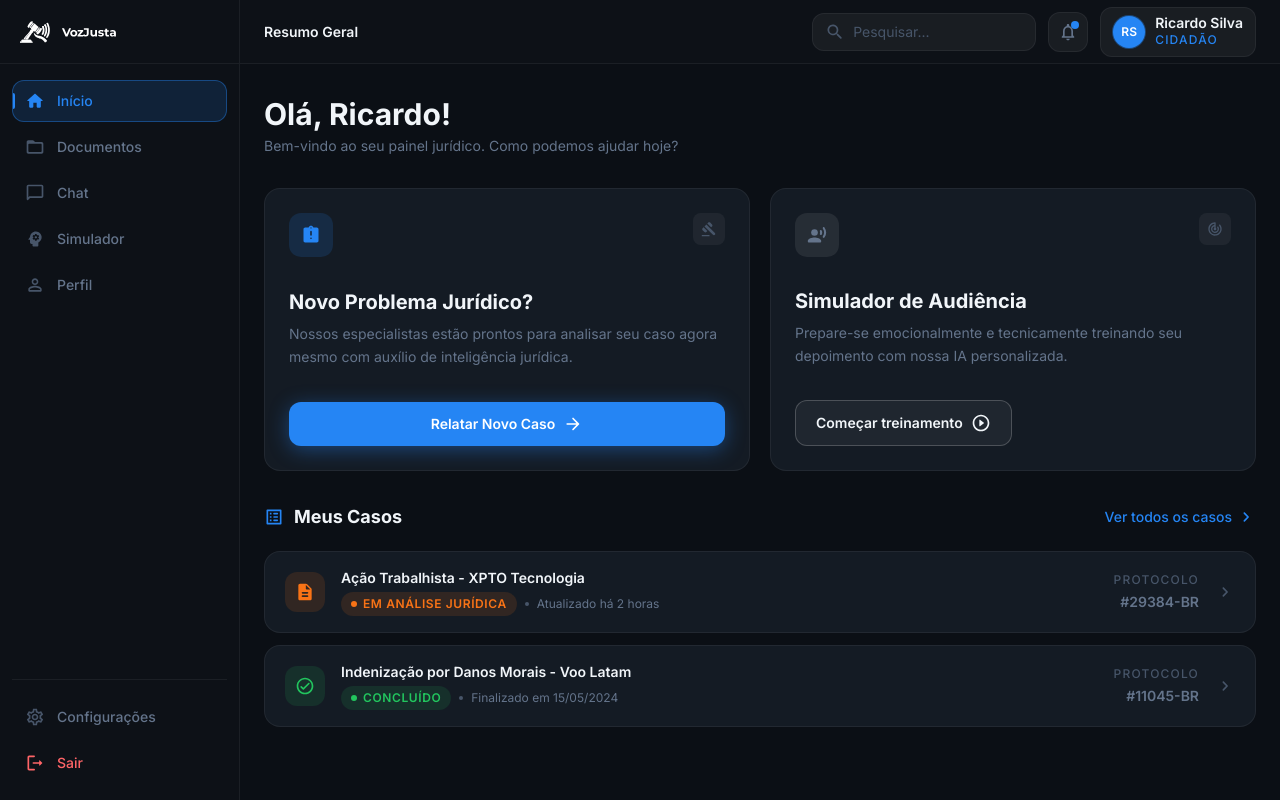
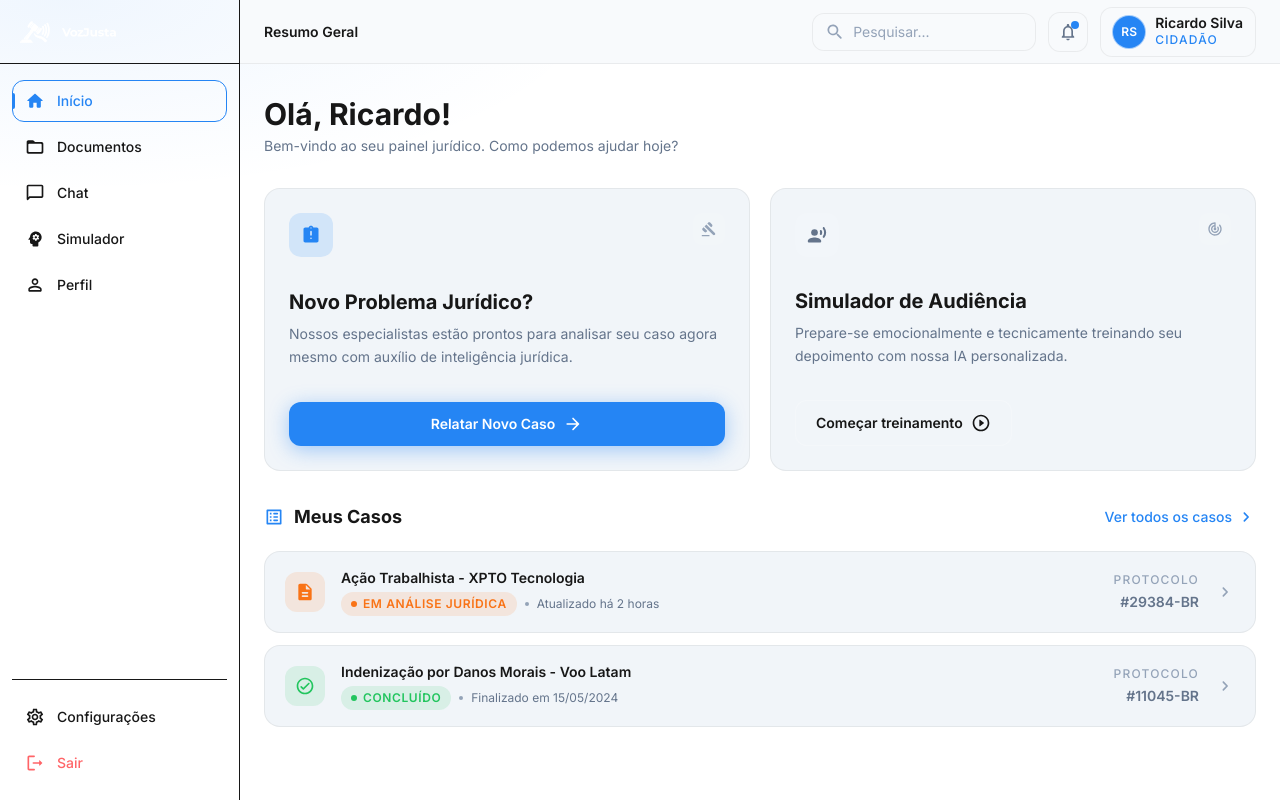
Before and after one commit to VozJusta/VJ.WEB, a Next.js app: page /dashboard in a window 1280 px wide. Built offline with nearby package versions, Linux system fonts and the light colour scheme.

Commit message:
style: replace --dashboard-* tokens with semantic surface tokens and gradient layout-bg

```diff
--- a/app/(private)/layout.tsx
+++ b/app/(private)/layout.tsx
@@ -13,10 +13,10 @@ export default function PrivateLayout({
   children: React.ReactNode;
 }) {
   return (
-    <div className="min-h-screen bg-[var(--dashboard-bg)]">
+    <div className="layout-bg min-h-screen">
       <Sidebar />
 
-      <div className="flex min-h-screen flex-col pl-[var(--sidebar-width)]">
+      <div className="flex min-h-screen flex-col pl-[var(--sidebar-current-width)] transition-[padding-left] duration-300 ease-in-out">
         <DashboardHeader user={DEMO_USER} />
 
         <main
--- a/app/components/layout/dashboard-header/index.tsx
+++ b/app/components/layout/dashboard-header/index.tsx
@@ -10,8 +10,8 @@ export function DashboardHeader({ user }: DashboardHeaderProps) {
       aria-label="Cabeçalho do dashboard"
       className={cn(
         "sticky top-0 z-30 flex h-16 shrink-0 items-center gap-4 px-6",
-        "bg-[var(--dashboard-header-bg)]",
-        "border-b border-[var(--dashboard-border)]",
+        "bg-[var(--surface)]",
+        "border-b border-[var(--border-subtle)]",
       )}
     >
       <DynamicBreadcrumb />
@@ -20,11 +20,11 @@ export function DashboardHeader({ user }: DashboardHeaderProps) {
         <form
           role="search"
           action="/dashboard/busca"
-          className="hidden md:flex items-center gap-2 rounded-xl border border-[var(--dashboard-border)] bg-white/5 px-3 py-2 text-sm transition-colors hover:border-[var(--dashboard-border-hover)] focus-within:border-[var(--primary)]/40 focus-within:bg-white/8 w-56"
+          className="hidden md:flex items-center gap-2 rounded-xl border border-[var(--border-subtle)] bg-white/5 px-3 py-2 text-sm transition-colors hover:border-[var(--border-subtle-hover)] focus-within:border-[var(--primary)]/40 focus-within:bg-white/8 w-56"
         >
           <SearchRounded
             fontSize="small"
-            className="shrink-0 text-[var(--dashboard-text-muted)]"
+            className="shrink-0 text-[var(--text-muted)]"
             aria-hidden="true"
           />
           <label htmlFor="dashboard-search" className="sr-only">
@@ -36,14 +36,14 @@ export function DashboardHeader({ user }: DashboardHeaderProps) {
             name="q"
             placeholder="Pesquisar..."
             autoComplete="off"
-            className="flex-1 bg-transparent text-[var(--dashboard-text-primary)] placeholder:text-[var(--dashboard-text-muted)] outline-none min-w-0"
+            className="flex-1 bg-transparent text-[var(--foreground)] placeholder:text-[var(--text-muted)] outline-none min-w-0"
           />
         </form>
 
         <button
           type="button"
           aria-label="Notificações"
-          className="relative flex h-10 w-10 shrink-0 items-center justify-center rounded-xl border border-[var(--dashboard-border)] bg-white/5 text-[var(--dashboard-text-secondary)] transition-all hover:bg-white/10 hover:text-[var(--dashboard-text-primary)] focus-visible:outline-none focus-visible:ring-2 focus-visible:ring-[var(--primary)]"
+          className="relative flex h-10 w-10 shrink-0 items-center justify-center rounded-xl border border-[var(--border-subtle)] bg-white/5 text-[var(--text-secondary)] transition-all hover:bg-white/10 hover:text-[var(--foreground)] focus-visible:outline-none focus-visible:ring-2 focus-visible:ring-[var(--primary)]"
         >
           <NotificationsNoneRounded fontSize="small" aria-hidden="true" />
           <span
@@ -52,7 +52,7 @@ export function DashboardHeader({ user }: DashboardHeaderProps) {
           />
         </button>
 
-        <div className="flex items-center gap-2.5 rounded-xl border border-[var(--dashboard-border)] bg-white/5 px-3 py-2 transition-colors hover:border-[var(--dashboard-border-hover)]">
+        <div className="flex items-center gap-2.5 rounded-xl border border-[var(--border-subtle)] bg-white/5 px-3 py-2 transition-colors hover:border-[var(--border-subtle-hover)]">
           <figure className="m-0">
             {user.avatarUrl ? (
               <Image
@@ -78,7 +78,7 @@ export function DashboardHeader({ user }: DashboardHeaderProps) {
           </figure>
 
           <div className="hidden md:flex flex-col">
-            <span className="text-sm font-semibold leading-none text-[var(--dashboard-text-primary)]">
+            <span className="text-sm font-semibold leading-none text-[var(--foreground)]">
               {user.name}
             </span>
             <span className="mt-0.5 text-xs font-medium uppercase tracking-widest text-[var(--primary)]">
--- a/app/components/ui/action-card/action-card.styles.ts
+++ b/app/components/ui/action-card/action-card.styles.ts
@@ -10,16 +10,16 @@ export const actionCardVariants = cva(
     variants: {
       variant: {
         primary: [
-          "border-[var(--dashboard-border)]",
-          "bg-[var(--dashboard-card-bg)]",
+          "border-[var(--border-subtle)]",
+          "bg-[var(--surface-elevated)]",
           "hover:border-[var(--primary)]/30",
-          "hover:bg-[var(--dashboard-card-hover-bg)]",
+          "hover:bg-[var(--surface-hover)]",
         ],
         secondary: [
-          "border-[var(--dashboard-border)]",
-          "bg-[var(--dashboard-card-bg)]",
-          "hover:border-[var(--dashboard-border-hover)]",
-          "hover:bg-[var(--dashboard-card-hover-bg)]",
+          "border-[var(--border-subtle)]",
+          "bg-[var(--surface-elevated)]",
+          "hover:border-[var(--border-subtle-hover)]",
+          "hover:bg-[var(--surface-hover)]",
         ],
       },
     },
@@ -46,7 +46,7 @@ export const actionCardButtonVariants = cva(
           "focus-visible:ring-[var(--primary)]",
         ],
         secondary: [
-          "border border-white/20 bg-white/5 text-[var(--dashboard-text-primary)]",
+          "border border-white/20 bg-white/5 text-[var(--foreground)]",
           "hover:bg-white/10 hover:border-white/30",
           "focus-visible:ring-white/40",
         ],
--- a/app/components/ui/action-card/index.tsx
+++ b/app/components/ui/action-card/index.tsx
@@ -28,7 +28,7 @@ export function ActionCard({
             "flex h-11 w-11 items-center justify-center rounded-xl",
             isPrimary
               ? "bg-[var(--primary)]/15 text-[var(--primary)]"
-              : "bg-white/8 text-[var(--dashboard-text-secondary)]",
+              : "bg-white/8 text-[var(--text-secondary)]",
           )}
         >
           {icon}
@@ -37,7 +37,7 @@ export function ActionCard({
         {decorativeIcon && (
           <span
             aria-hidden="true"
-            className="flex h-8 w-8 items-center justify-center rounded-lg bg-white/5 text-[var(--dashboard-text-muted)]"
+            className="flex h-8 w-8 items-center justify-center rounded-lg bg-white/5 text-[var(--text-muted)]"
           >
             {decorativeIcon}
           </span>
@@ -45,10 +45,10 @@ export function ActionCard({
       </header>
 
       <div className="flex flex-col gap-2">
-        <h2 className="text-xl font-bold leading-tight text-[var(--dashboard-text-primary)]">
+        <h2 className="text-xl font-bold leading-tight text-[var(--foreground)]">
           {title}
         </h2>
-        <p className="text-sm leading-relaxed text-[var(--dashboard-text-secondary)]">
+        <p className="text-sm leading-relaxed text-[var(--text-secondary)]">
           {description}
         </p>
       </div>
--- a/app/components/ui/breadcrumb/index.tsx
+++ b/app/components/ui/breadcrumb/index.tsx
@@ -15,7 +15,7 @@ export function Breadcrumb({ items, className }: BreadcrumbProps) {
               {index > 0 && (
                 <ChevronRightRounded
                   fontSize="small"
-                  className="shrink-0 text-[var(--dashboard-text-muted)]"
+                  className="shrink-0 text-[var(--text-muted)]"
                   aria-hidden="true"
                 />
               )}
@@ -23,14 +23,14 @@ export function Breadcrumb({ items, className }: BreadcrumbProps) {
               {isLast ? (
                 <span
                   aria-current="page"
-                  className="font-semibold text-[var(--dashboard-text-primary)]"
+                  className="font-semibold text-[var(--foreground)]"
                 >
                   {item.label}
                 </span>
               ) : (
                 <Link
                   href={item.href ?? "#"}
-                  className="text-[var(--dashboard-text-secondary)] transition-colors hover:text-[var(--dashboard-text-primary)] focus-visible:outline-none focus-visible:ring-2 focus-visible:ring-[var(--primary)] rounded"
+                  className="text-[var(--text-secondary)] transition-colors hover:text-[var(--foreground)] focus-visible:outline-none focus-visible:ring-2 focus-visible:ring-[var(--primary)] rounded"
                 >
                   {item.label}
                 </Link>
--- a/app/components/ui/case-card/case-card.styles.ts
+++ b/app/components/ui/case-card/case-card.styles.ts
@@ -8,7 +8,7 @@ export const caseStatusBadgeVariants = cva(
         analysis: "bg-[var(--status-analysis-bg)] text-[var(--status-analysis)]",
         concluded: "bg-[var(--status-concluded-bg)] text-[var(--status-concluded)]",
         pending: "bg-[var(--status-pending-bg)] text-[var(--status-pending)]",
-        archived: "bg-white/5 text-[var(--dashboard-text-muted)]",
+        archived: "bg-white/5 text-[var(--text-muted)]",
       },
     },
     defaultVariants: {
@@ -23,7 +23,7 @@ export const caseStatusDotVariants = cva("h-1.5 w-1.5 rounded-full", {
       analysis: "bg-[var(--status-analysis)]",
       concluded: "bg-[var(--status-concluded)]",
       pending: "bg-[var(--status-pending)]",
-      archived: "bg-[var(--dashboard-text-muted)]",
+      archived: "bg-[var(--text-muted)]",
     },
   },
   defaultVariants: {
--- a/app/components/ui/case-card/index.tsx
+++ b/app/components/ui/case-card/index.tsx
@@ -51,16 +51,16 @@ export function CaseCard({
         href={href}
         aria-label={`Ver detalhes do caso: ${title} — Protocolo ${protocol}`}
         className={cn(
-          "flex items-center gap-4 rounded-2xl border border-[var(--dashboard-border)] bg-[var(--dashboard-card-bg)] px-5 py-4",
+          "flex items-center gap-4 rounded-2xl border border-[var(--border-subtle)] bg-[var(--surface-elevated)] px-5 py-4",
           "transition-all duration-200",
-          "hover:border-[var(--dashboard-border-hover)] hover:bg-[var(--dashboard-card-hover-bg)]",
+          "hover:border-[var(--border-subtle-hover)] hover:bg-[var(--surface-hover)]",
           "focus-visible:outline-none focus-visible:ring-2 focus-visible:ring-[var(--primary)]",
         )}
       >
         <CaseIcon status={status} />
 
         <div className="flex flex-1 flex-col gap-1 min-w-0">
-          <h3 className="truncate text-sm font-semibold text-[var(--dashboard-text-primary)]">
+          <h3 className="truncate text-sm font-semibold text-[var(--foreground)]">
             {title}
           </h3>
 
@@ -72,27 +72,27 @@ export function CaseCard({
 
             <span
               aria-hidden="true"
-              className="h-1 w-1 rounded-full bg-[var(--dashboard-text-muted)]"
+              className="h-1 w-1 rounded-full bg-[var(--text-muted)]"
             />
 
-            <time className="text-xs text-[var(--dashboard-text-secondary)]">
+            <time className="text-xs text-[var(--text-secondary)]">
               {updatedLabel}
             </time>
           </div>
         </div>
 
         <div className="flex shrink-0 flex-col items-end gap-1">
-          <span className="text-xs font-medium uppercase tracking-widest text-[var(--dashboard-text-muted)]">
+          <span className="text-xs font-medium uppercase tracking-widest text-[var(--text-muted)]">
             Protocolo
           </span>
-          <span className="text-sm font-semibold text-[var(--dashboard-text-secondary)]">
+          <span className="text-sm font-semibold text-[var(--text-secondary)]">
             {protocol}
           </span>
         </div>
 
         <ChevronRightRounded
           fontSize="small"
-          className="shrink-0 text-[var(--dashboard-text-muted)] transition-transform duration-200 group-hover:translate-x-0.5 group-hover:text-[var(--dashboard-text-secondary)]"
+          className="shrink-0 text-[var(--text-muted)] transition-transform duration-200 group-hover:translate-x-0.5 group-hover:text-[var(--text-secondary)]"
           aria-hidden="true"
         />
       </Link>
--- a/app/features/dashboard/index.tsx
+++ b/app/features/dashboard/index.tsx
@@ -9,10 +9,10 @@ export function DashboardFeature({ userName }: DashboardFeatureProps) {
   return (
     <>
       <div className="flex flex-col gap-1">
-        <h1 className="text-3xl font-bold text-[var(--dashboard-text-primary)]">
+        <h1 className="text-3xl font-bold text-[var(--foreground)]">
           Olá, {userName}!
         </h1>
-        <p className="text-sm text-[var(--dashboard-text-secondary)]">
+        <p className="text-sm text-[var(--text-secondary)]">
           Bem-vindo ao seu painel jurídico. Como podemos ajudar hoje?
         </p>
       </div>
--- a/app/features/dashboard/sections/cases-section.tsx
+++ b/app/features/dashboard/sections/cases-section.tsx
@@ -34,7 +34,7 @@ export function CasesSection() {
           />
           <h2
             id="my-cases-heading"
-            className="text-lg font-bold text-[var(--dashboard-text-primary)]"
+            className="text-lg font-bold text-[var(--foreground)]"
           >
             Meus Casos
           </h2>
--- a/app/globals.css
+++ b/app/globals.css
@@ -12,25 +12,26 @@
   --spacing-section: 6rem;
   --spacing-section-sm: 4rem;
 
-  --dashboard-bg: #0b0f15;
-  --dashboard-sidebar-bg: #0d1117;
-  --dashboard-header-bg: #0d1117;
-  --dashboard-card-bg: #141b24;
-  --dashboard-card-hover-bg: #182030;
-  --dashboard-border: rgba(255, 255, 255, 0.06);
-  --dashboard-border-hover: rgba(255, 255, 255, 0.1);
-  --dashboard-text-primary: #f1f5f9;
-  --dashboard-text-secondary: #64748b;
-  --dashboard-text-muted: #475569;
-  --dashboard-nav-active-bg: rgba(37, 133, 244, 0.15);
-  --dashboard-nav-active-border: rgba(37, 133, 244, 0.4);
+  --surface: #f8fafc;
+  --surface-elevated: #f1f5f9;
+  --surface-hover: #e2e8f0;
+  --border-subtle: rgba(0, 0, 0, 0.06);
+  --border-default: rgba(0, 0, 0, 0.1);
+  --text-secondary: #64748b;
+  --text-muted: #94a3b8;
+  --nav-active-bg: rgba(37, 133, 244, 0.1);
+  --nav-active-border: rgba(37, 133, 244, 0.3);
+
   --status-analysis: #f97316;
   --status-analysis-bg: rgba(249, 115, 22, 0.12);
   --status-concluded: #22c55e;
   --status-concluded-bg: rgba(34, 197, 94, 0.12);
   --status-pending: #eab308;
   --status-pending-bg: rgba(234, 179, 8, 0.12);
+
   --sidebar-width: 15rem;
+  --sidebar-collapsed-width: 4.5rem;
+  --sidebar-current-width: var(--sidebar-width);
 }
 
 @theme inline {
@@ -44,32 +45,43 @@
   --radius-default: var(--radius-default);
   --font-sans: var(--font-inter);
 
-  --color-dashboard-bg: var(--dashboard-bg);
-  --color-dashboard-sidebar: var(--dashboard-sidebar-bg);
-  --color-dashboard-header: var(--dashboard-header-bg);
-  --color-dashboard-card: var(--dashboard-card-bg);
-  --color-dashboard-card-hover: var(--dashboard-card-hover-bg);
-  --color-dashboard-border: var(--dashboard-border);
-  --color-dashboard-text: var(--dashboard-text-primary);
-  --color-dashboard-text-secondary: var(--dashboard-text-secondary);
-  --color-dashboard-text-muted: var(--dashboard-text-muted);
+  --color-surface: var(--surface);
+  --color-surface-elevated: var(--surface-elevated);
+  --color-surface-hover: var(--surface-hover);
+  --color-text-secondary: var(--text-secondary);
+  --color-text-muted: var(--text-muted);
   --color-status-analysis: var(--status-analysis);
   --color-status-analysis-bg: var(--status-analysis-bg);
   --color-status-concluded: var(--status-concluded);
   --color-status-concluded-bg: var(--status-concluded-bg);
   --color-status-pending: var(--status-pending);
   --color-status-pending-bg: var(--status-pending-bg);
-  --sidebar-width: var(--sidebar-width);
 }
 
 @media (prefers-color-scheme: dark) {
   :root {
     --background: #0a0e14;
-    --foreground: #ededed;
+    --foreground: #f1f5f9;
     --foreground-muted: #9ca3af;
     --primary: #2585f4;
     --primary-foreground: #ffffff;
+
+    --surface: #0d1117;
+    --surface-elevated: #141b24;
+    --surface-hover: #182030;
+    --border-subtle: rgba(255, 255, 255, 0.06);
+    --border-default: rgba(255, 255, 255, 0.1);
+    --text-secondary: #64748b;
+    --text-muted: #475569;
+    --nav-active-bg: rgba(37, 133, 244, 0.15);
+    --nav-active-border: rgba(37, 133, 244, 0.4);
   }
+}
+
+.layout-bg {
+  background:
+    radial-gradient(ellipse 70% 40% at 5% 0%, rgba(37, 133, 244, 0.07) 0%, transparent 60%),
+    var(--background);
 }
 
 html {
```
